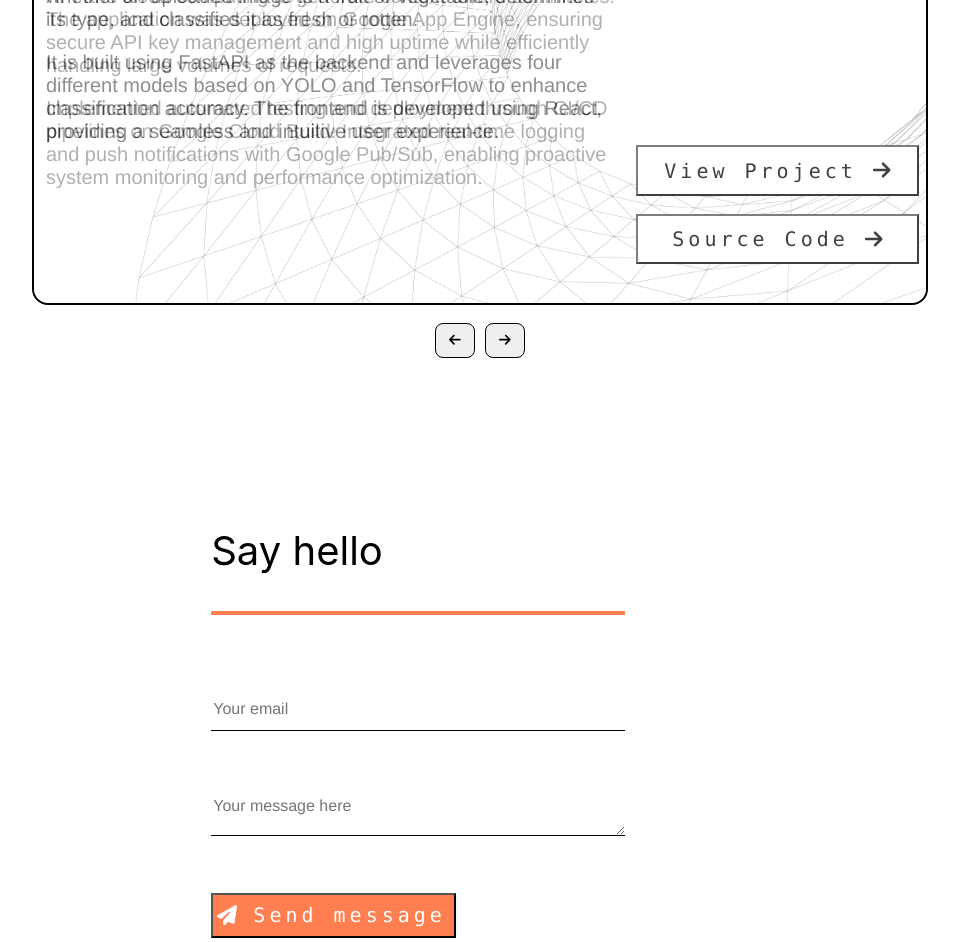
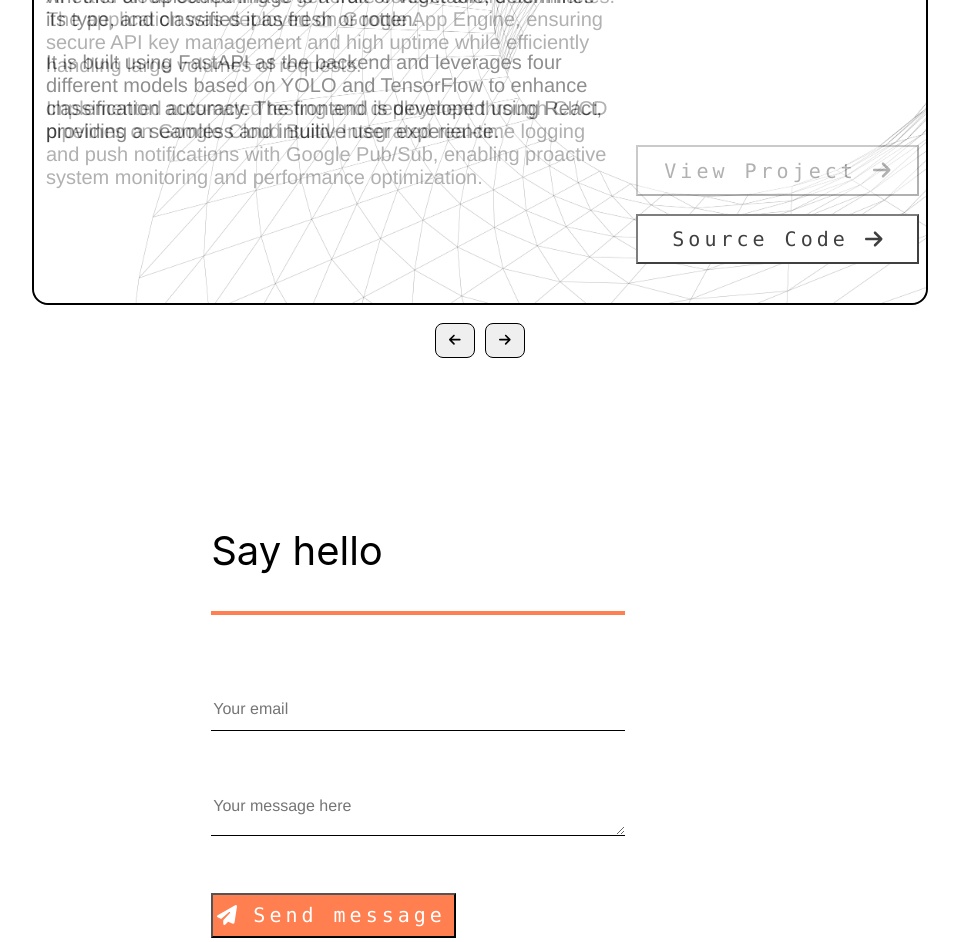
Before and after one commit to Akay06/Portfolio, a React (Create React App) app: page / in a window 1280 px wide. Shown: the part 2800-3742 px from the top of the page, without its empty margins (224-1183 px from the left). Built offline with nearby package versions, Linux system fonts and the light colour scheme; the HTML template or start-up script is replaced by a standard one; a web font is replaced by a local one.

Commit message:
Updated Projects.js

```diff
--- a/src/component/Projects.js
+++ b/src/component/Projects.js
@@ -160,16 +160,6 @@ const Projects = () => {
                   </div>
                   <div className="projects-button">
                     <a
-                      href="https://classifier.akay06.com/"
-                      target="_blank"
-                      rel="noopener noreferrer"
-                    >
-                      <button>
-                        View Project&nbsp;
-                        <FontAwesomeIcon icon={faArrowRight} />
-                      </button>
-                    </a>
-                    <a
                       href="https://github.com/Akay06/Fruit-Vegetable-Health-Classifier"
                       target="_blank"
                       rel="noopener noreferrer"
```
